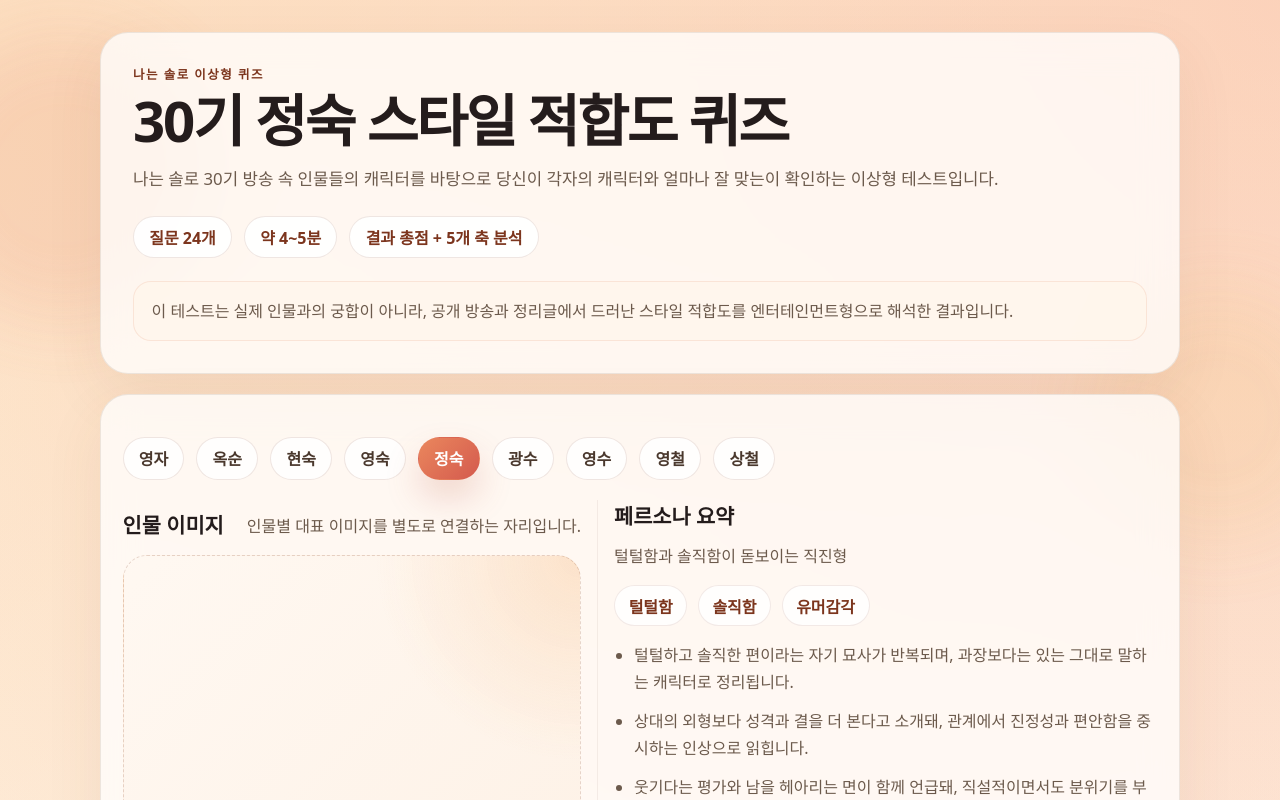
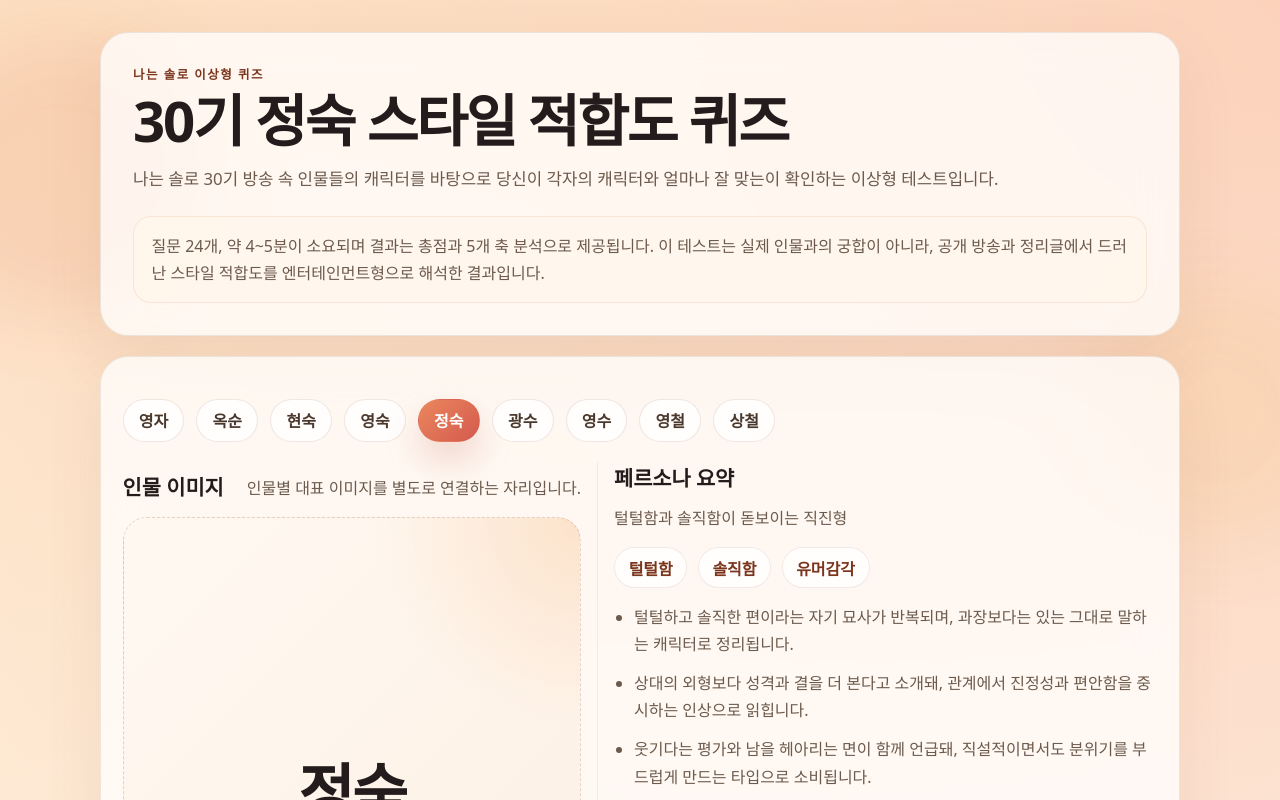
Before and after one commit to wilgon456/love-match-jungsook-quiz, a React (Vite) app: page / in a window 1280 px wide. Shown: the top 800 px of the page. Built offline with nearby package versions, Linux system fonts and the light colour scheme.

Commit message:
Fold quiz meta into notice copy

```diff
--- a/src/App.jsx
+++ b/src/App.jsx
@@ -78,19 +78,11 @@ export default function App() {
             나는 솔로 30기 방송 속 인물들의 캐릭터를 바탕으로 당신이 각자의 캐릭터와 얼마나 잘 맞는이 확인하는 이상형 테스트입니다.
           </p>
 
-          <div className="hero-badges">
-            {isQuizAvailable ? (
-              selectedQuiz.badges.map((badge) => <span key={badge}>{badge}</span>)
-            ) : (
-              <>
-                <span>페르소나 요약</span>
-                <span>이미지 슬롯 분리</span>
-                <span>퀴즈 준비 중</span>
-              </>
-            )}
+          <div className="notice-card">
+            {isQuizAvailable
+              ? `질문 ${selectedQuiz.questions.length}개, 약 4~5분이 소요되며 결과는 총점과 5개 축 분석으로 제공됩니다. ${selectedQuiz.note}`
+              : selectedPerson.sourceNote}
           </div>
-
-          <div className="notice-card">{isQuizAvailable ? selectedQuiz.note : selectedPerson.sourceNote}</div>
         </section>
 
         <section className="profile-grid">
```
